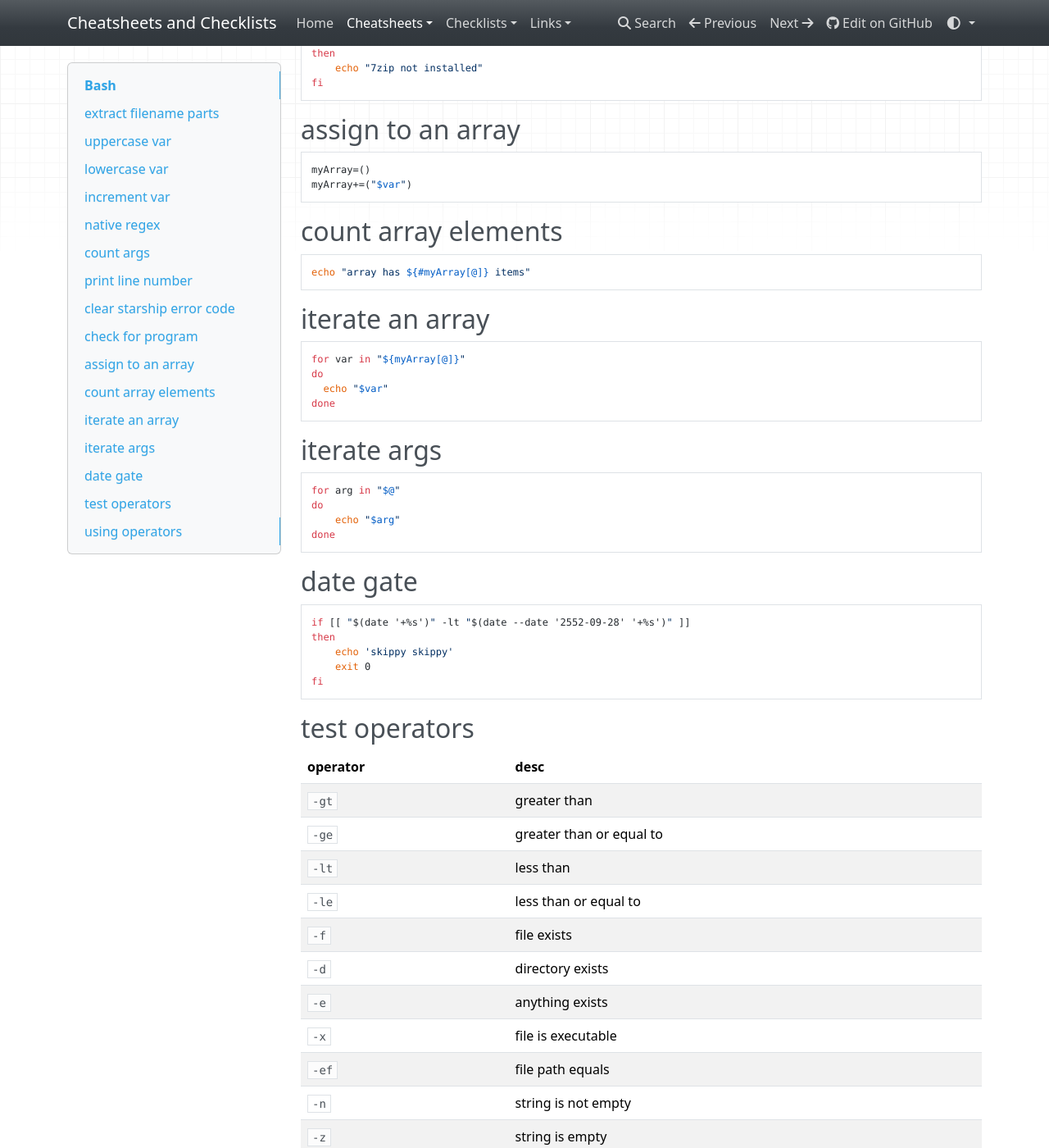
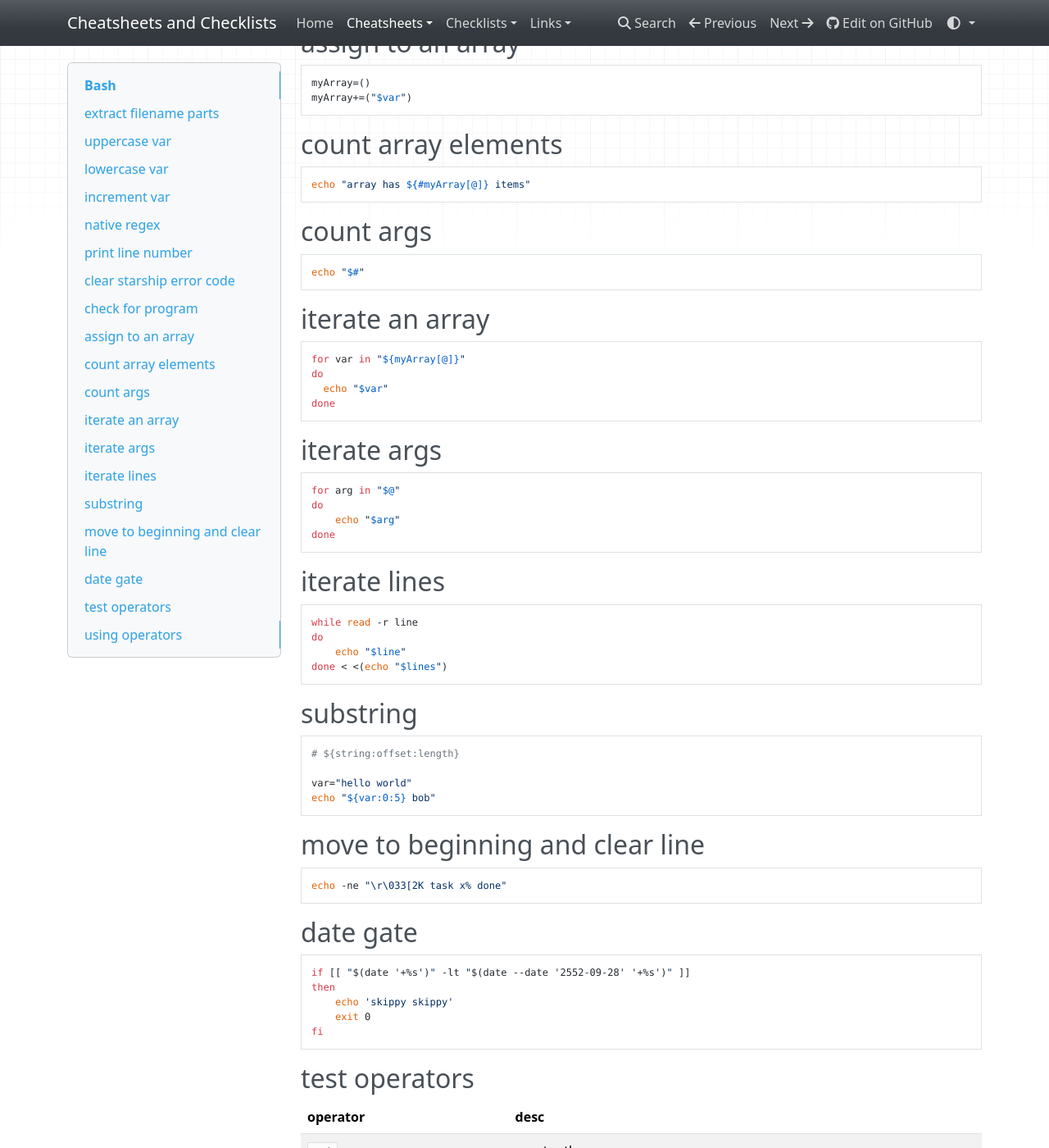
Before and after one commit to buckmanc/cheatsheets_and_checklists, an MkDocs documentation site: the page built from docs/cheatsheets/bash.md, in a window 1280 px wide and 1400 px high, scrolled down 1317 px. Shown: the whole window at 82% size. Built offline with MkDocs 1.6.1, drawn with Linux system fonts in a browser that asks for light colours; nearby versions of some CDN libraries.

Commit message:
update bash cheatsheet

````diff
--- a/docs/cheatsheets/bash.md
+++ b/docs/cheatsheets/bash.md
@@ -43,11 +43,6 @@ then
 fi
 ```
 
-## count args
-```bash
-echo "$#"
-```
-
 ## print line number
 ```bash
 echo "$LINENO"
@@ -77,6 +72,11 @@ myArray+=("$var")
 echo "array has ${#myArray[@]} items"
 ```
 
+## count args
+```bash
+echo "$#"
+```
+
 ## iterate an array
 ```bash
 for var in "${myArray[@]}"
@@ -91,6 +91,27 @@ for arg in "$@"
 do
     echo "$arg"
 done
+```
+
+## iterate lines
+```bash
+while read -r line
+do
+    echo "$line"
+done < <(echo "$lines")
+```
+
+## substring
+```bash
+# ${string:offset:length}
+
+var="hello world"
+echo "${var:0:5} bob"
+```
+
+## move to beginning and clear line
+```bash
+echo -ne "\r\033[2K task x% done"
 ```
 
 ## date gate
````
Also changed, not shown: 1 other file.
